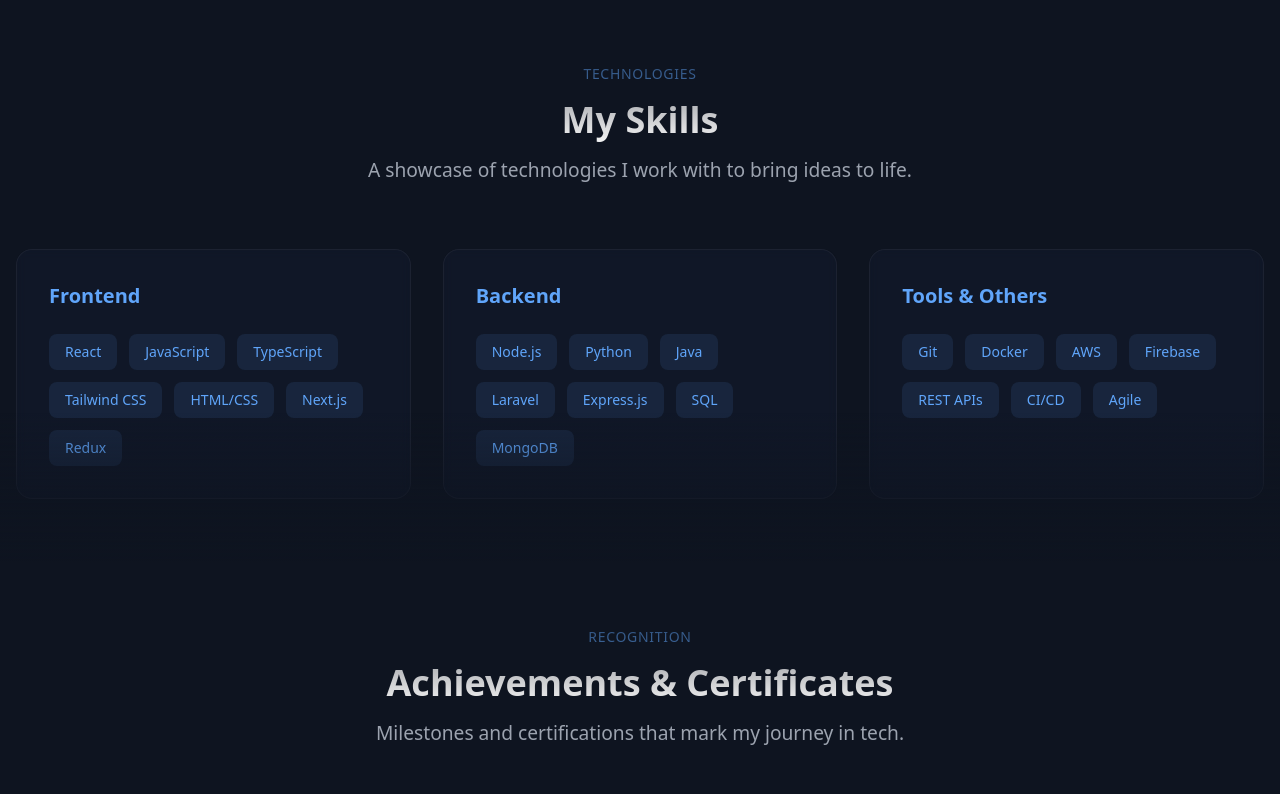
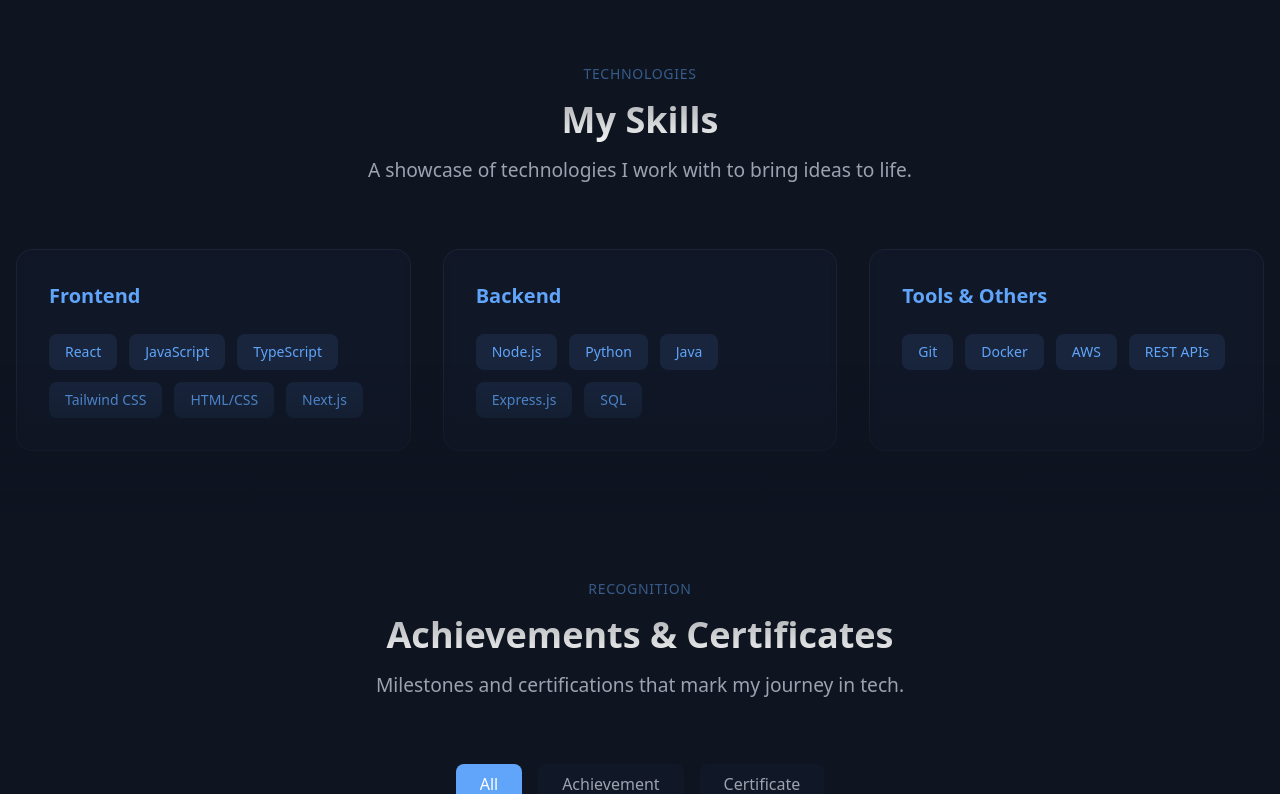
Before and after one commit to Dielldev/portfolio, a React (Vite) app in the folder Portfolio/: page / in a window 1280 px wide. Shown: the part 2325-3119 px from the top of the page. Built offline with nearby package versions, Linux system fonts and the light colour scheme; no server answers.

Commit message:
updated skills

```diff
--- a/Portfolio/src/components/Skills.jsx
+++ b/Portfolio/src/components/Skills.jsx
@@ -8,8 +8,7 @@ const Skills = () => {
                 "TypeScript",
                 "Tailwind CSS",
                 "HTML/CSS",
-                "Next.js",
-                "Redux"
+                "Next.js"
             ]
         },
         {
@@ -18,10 +17,9 @@ const Skills = () => {
                 "Node.js",
                 "Python",
                 "Java",
-                "Laravel",
                 "Express.js",
-                "SQL",
-                "MongoDB"
+                "SQL"
+
             ]
         },
         {
@@ -30,10 +28,7 @@ const Skills = () => {
                 "Git",
                 "Docker",
                 "AWS",
-                "Firebase",
-                "REST APIs",
-                "CI/CD",
-                "Agile"
+                "REST APIs"
             ]
         }
     ];
```
